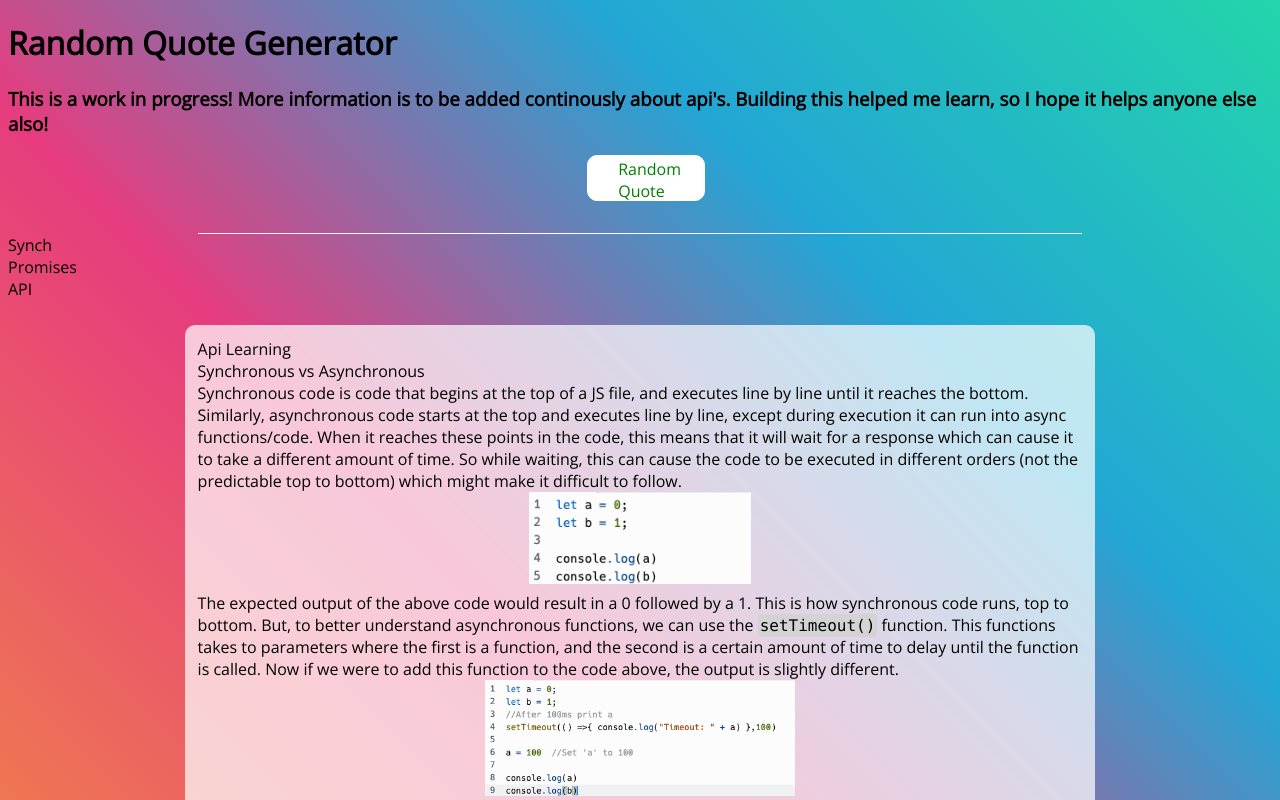
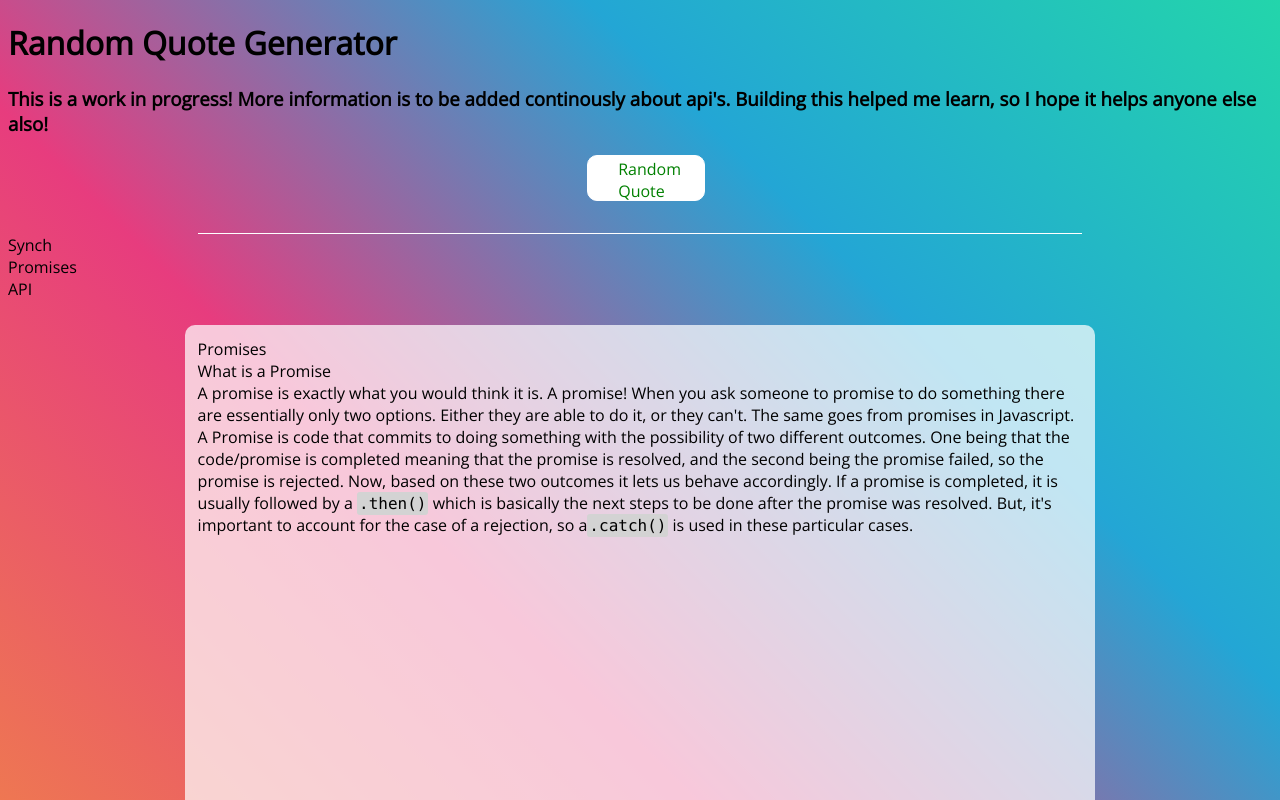
Before and after one commit to KevinGuillaume/apifun, a React (Create React App) app: page / in a window 1280 px wide. Shown: the top 800 px of the page. Built offline with nearby package versions, Linux system fonts and the light colour scheme; a web font is replaced by a local one.

Commit message:
Promise content

```diff
--- a/src/App.js
+++ b/src/App.js
@@ -1,6 +1,7 @@
 import './App.css';
 import ApiSearch from "./Components/ApiSearch"
 import SyncVsAsync from "./Components/SyncVsAsync"
+import Promises from "./Components/Promises"
 
 function App() {
   return (
@@ -17,7 +18,9 @@ function App() {
           <div>API</div>
         </div>
         <div className="learn-container">
-            <SyncVsAsync />
+            {/* <SyncVsAsync /> */}
+            <Promises />
+
         </div>
 
     </div>
--- a/src/Components/Promises.jsx
+++ b/src/Components/Promises.jsx
@@ -6,8 +6,16 @@ function Promises(){
         <div>
             <div className="content-container">
             <div className="learn-title">Promises</div>
-             <div className="content1"></div>
+             <div className="content1">What is a Promise</div>
              <div className="subcontent1">
+                 A promise is exactly what you would think it is. A promise!
+                 When you ask someone to promise to do something there are essentially only two options.
+                 Either they are able to do it, or they can't. The same goes from promises in Javascript. A Promise is
+                 code that commits to doing something with the possibility of two different outcomes. One being that the code/promise is completed
+                 meaning that the promise is resolved, and the second being the promise failed, so the promise is rejected. Now, based on these two outcomes
+                 it lets us behave accordingly. If a promise is completed, it is usually followed by a <code>.then()</code> which is basically the next
+                 steps to be done after the promise was resolved. But, it's important to account for the case of a rejection, so a
+                 <code>.catch()</code> is used in these particular cases.
 
              </div>
 
```
